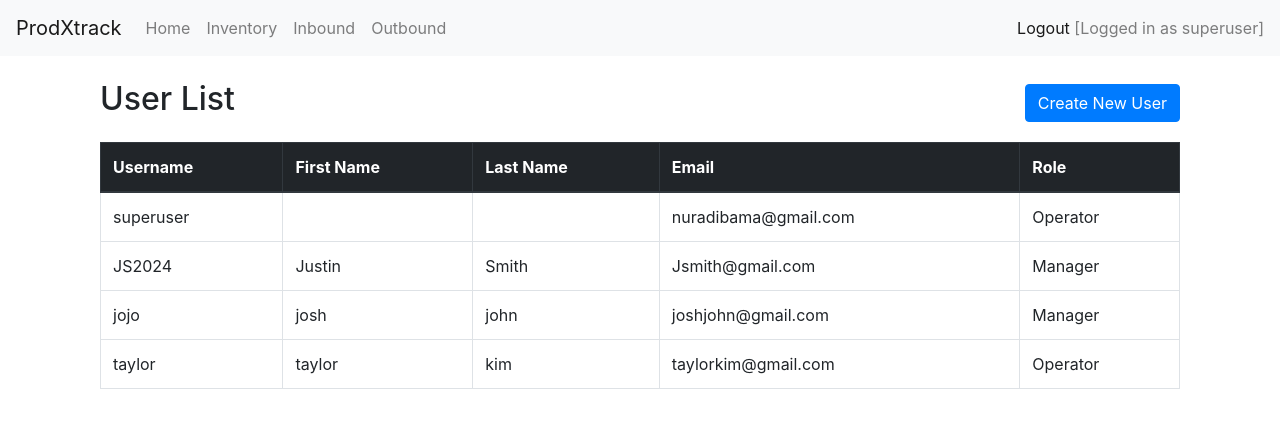
After one commit to dibXpert/inventory_management, a Django app: page /user_list/ in a window 1280 px wide. The commit adds this page. Shown: the top 428 px of the page. Run offline with Django 5.2, Linux system fonts and the light colour scheme; a user stored in the database is signed in; data comes from the database, SQL or seed files in the repository; both versions use the stored data as it was after the commit; some libraries are stand-ins or nearby versions.

Commit message:
login, create user, logout

```diff
--- a/prodxtrack/inventory/templates/inventory/base.html
+++ b/prodxtrack/inventory/templates/inventory/base.html
@@ -4,21 +4,22 @@
 <head>
     <meta charset="UTF-8">
     <meta name="viewport" content="width=device-width, initial-scale=1.0">
-    <title>{% block title %}ProdXtrack{% endblock %}</title>
+    <title>ProdXtrack</title>
     <link rel="stylesheet" href="https://maxcdn.bootstrapcdn.com/bootstrap/4.0.0/css/bootstrap.min.css">
 </head>
 
 <body>
     <!-- Navigation Bar -->
     <nav class="navbar navbar-expand-lg navbar-light bg-light">
-        <a class="navbar-brand" href="#">prodXtrack</a>
+        <a class="navbar-brand" href="{% url 'index' %}">ProdXtrack</a>
         <button class="navbar-toggler" type="button" data-toggle="collapse" data-target="#navbarNav"
             aria-controls="navbarNav" aria-expanded="false" aria-label="Toggle navigation">
             <span class="navbar-toggler-icon"></span>
         </button>
         <div class="collapse navbar-collapse justify-content-center" id="navbarNav">
-            <ul class="navbar-nav ">
-                <li class="nav-item active">
+            <ul class="navbar-nav">
+                {% if user.is_authenticated %}
+                <li class="nav-item">
                     <a class="nav-link" href="{% url 'index' %}">Home</a>
                 </li>
                 <li class="nav-item">
@@ -31,7 +32,22 @@
                     <a class="nav-link" href="{% url 'view_outbound_history' %}">Outbound</a>
                 </li>
 
+                {% if user.userprofile.is_manager %}
+                <li class="nav-item">
+                    <a class="nav-link" href="{% url 'user_list' %}">Users</a>
+                </li>
+                {% endif %}
+                {% endif %}
             </ul>
+            {% if user.is_authenticated %}
+
+
+
+            <span class="navbar-text ml-auto">
+                <a  href="{% url 'custom_logout' %}">Logout</a>
+                [Logged in as {{ user.username }}]
+            </span>
+            {% endif %}
         </div>
     </nav>
 
--- a/prodxtrack/inventory/templates/inventory/inv_list.html
+++ b/prodxtrack/inventory/templates/inventory/inv_list.html
@@ -22,8 +22,9 @@
         <button type="submit" class="btn btn-primary mr-2">Search</button>
         <a href="{% url 'inventory_list' %}" class="btn btn-secondary">Clear Search</a>
     </form>
-
+    {% if user.userprofile.is_manager %}
     <a href="{% url 'add_inventory' %}" class="btn btn-primary mb-3">Add New Item</a>
+    {% endif %}
     <table class="table table-bordered">
         <thead class="thead-dark">
             <tr>
@@ -46,8 +47,10 @@
                 <td>{{ item.quantity }}</td>
                 <td>{{ item.supplier }}</td>
                 <td>
+                    {% if user.userprofile.is_manager %}
                     <a href="{% url 'edit_inventory' item.id %}" class="btn btn-warning">Edit</a>
                     <a href="{% url 'delete_inventory' item.id %}" class="btn btn-danger">Delete</a>
+                    {% endif%}
                 </td>
             </tr>
             {% endfor %}
--- /dev/null
+++ b/prodxtrack/inventory/templates/inventory/users/user_list.html
@@ -0,0 +1,33 @@
+{% extends 'inventory/base.html' %}
+
+{% block content %}
+<div class="container my-4">
+    <div class="d-flex justify-content-between align-items-center mb-3">
+        <h2>User List</h2>
+        <a href="{% url 'create_user' %}" class="btn btn-primary">Create New User</a>
+    </div>
+
+    <table class="table table-bordered">
+        <thead class="thead-dark">
+            <tr>
+                <th>Username</th>
+                <th>First Name</th>
+                <th>Last Name</th>
+                <th>Email</th>
+                <th>Role</th>
+            </tr>
+        </thead>
+        <tbody>
+            {% for user in users %}
+            <tr>
+                <td>{{ user.username }}</td>
+                <td>{{ user.first_name }}</td>
+                <td>{{ user.last_name }}</td>
+                <td>{{ user.email }}</td>
+                <td>{{ user.userprofile.is_manager|yesno:"Manager,Operator" }}</td>
+            </tr>
+            {% endfor %}
+        </tbody>
+    </table>
+</div>
+{% endblock %}
--- a/prodxtrack/inventory/urls.py
+++ b/prodxtrack/inventory/urls.py
@@ -1,9 +1,18 @@
 from django.urls import path
 from . import views
 
+from django.contrib.auth import views as auth_views
+
 urlpatterns = [
    path('', views.index, name='index'),
-    #crud inventory
+
+   #user management
+   path('login/', auth_views.LoginView.as_view(template_name='inventory/users/login.html'), name='login'),
+   path('simple_logout/', views.custom_logout, name='custom_logout'),
+   path('create_user/', views.create_user, name='create_user'),
+   path('user_list/', views.user_list, name='user_list'),
+
+   #crud inventory
    path('inventory/', views.inventory_list, name='inventory_list'),
    path('add/', views.add_inventory, name='add_inventory'),
    path('edit/<int:pk>/', views.edit_inventory, name='edit_inventory'),
--- a/prodxtrack/inventory/views.py
+++ b/prodxtrack/inventory/views.py
@@ -3,8 +3,50 @@ from .models import Inventory,Inbound,Outbound
 from .forms import InventoryForm, InboundForm, OutboundForm
 from django.contrib import messages
 
+from django.contrib.auth.decorators import login_required, user_passes_test
+from .models import UserProfile
+from .forms import CreateUserForm
+from django.contrib.auth.models import User
+
+from django.contrib.auth import logout
+def custom_logout(request):
+    logout(request)
+    return redirect('login')
+
+@login_required
+def create_user(request):
+    if request.method == 'POST':
+        form = CreateUserForm(request.POST)
+        if form.is_valid():
+            user = form.save(commit=False)
+            user.set_password(form.cleaned_data['password'])  # Set password correctly
+            user.save()
+
+            # Create a UserProfile for the new user
+            is_manager = form.cleaned_data['is_manager']
+            UserProfile.objects.create(user=user, is_manager=is_manager)
+            return redirect('user_list')
+    else:
+        form = CreateUserForm()
+
+    context = {
+        'form': form,
+    }
+    return render(request, 'inventory/users/create_user.html', context)
+
+@login_required
+def user_list(request):
+    users = User.objects.all()
+    context = {
+        'users': users,
+    }
+    return render(request, 'inventory/users/user_list.html', context)
+
+def is_manager(user):
+    return user.userprofile.is_manager
 
 # Homepage
+@login_required
 def index(request):
     # Calculate the total number of unique categories
     total_categories = Inventory.objects.values('category').distinct().count()
@@ -33,6 +75,7 @@ def index(request):
     return render(request, 'inventory/index.html', context)
 
 # CRUD inventory
+@login_required
 def inventory_list(request):
     search_field = request.GET.get('search_field')  # Get the field to search by (e.g., 'category', 'sku', etc.)
     query = request.GET.get('q')  # Get the search term
@@ -57,7 +100,8 @@ def inventory_list(request):
     }
     return render(request, 'inventory/inv_list.html', context)
 
-
+@login_required
+@user_passes_test(is_manager)
 def add_inventory(request):
     if request.method == 'POST':
         form = InventoryForm(request.POST)
@@ -72,6 +116,8 @@ def add_inventory(request):
     }
     return render(request, 'inventory/add_inv.html',context)
 
+@login_required
+@user_passes_test(is_manager)
 def edit_inventory(request, pk):
     item = get_object_or_404(Inventory, pk=pk)
     if request.method == 'POST':
@@ -88,6 +134,8 @@ def edit_inventory(request, pk):
     }
     return render(request, 'inventory/edit_inv.html', context)
 
+@login_required
+@user_passes_test(is_manager)
 def delete_inventory(request,pk):
     item = get_object_or_404(Inventory, pk=pk)
     if request.method == 'POST':
@@ -104,6 +152,7 @@ def delete_inventory(request,pk):
 
 
 # INBOUND
+@login_required
 def record_inbound(request):
     if request.method == 'POST':
         form = InboundForm(request.POST)
@@ -123,7 +172,7 @@ def record_inbound(request):
     }
     return render(request, 'inventory/record_inbound.html', context)
 
-
+@login_required
 def view_inbound_history(request):
     search_field = request.GET.get('search_field')
     query = request.GET.get('q')  # Get the search term
@@ -145,6 +194,7 @@ def view_inbound_history(request):
     return render(request, 'inventory/inbound_history.html', context)
 
 # OUTBOUND
+@login_required
 def record_outbound(request):
     if request.method == 'POST':
         form =  OutboundForm(request.POST)
@@ -169,7 +219,7 @@ def record_outbound(request):
     }
     return render(request, 'inventory/record_outbound.html', context)
 
-
+@login_required
 def view_outbound_history(request):
     search_field = request.GET.get('search_field')
     query = request.GET.get('q')
--- a/prodxtrack/prodxtrack/settings.py
+++ b/prodxtrack/prodxtrack/settings.py
@@ -122,3 +122,7 @@ STATIC_URL = 'static/'
 # https://docs.djangoproject.com/en/5.0/ref/settings/#default-auto-field
 
 DEFAULT_AUTO_FIELD = 'django.db.models.BigAutoField'
+
+
+LOGIN_REDIRECT_URL = 'index'  # Redirect to the home page after login
+LOGOUT_REDIRECT_URL = 'login'  # Redirect to the login page after logout
--- a/prodxtrack/prodxtrack/urls.py
+++ b/prodxtrack/prodxtrack/urls.py
@@ -20,4 +20,5 @@ from django.urls import path, include
 urlpatterns = [
     path('admin/', admin.site.urls),
     path('', include('inventory.urls')),
+
 ]
```
Also changed, not shown: prodxtrack/inventory/forms.py (+12 -0 lines), prodxtrack/inventory/templates/inventory/users/create_user.html (added, +10 -0 lines), prodxtrack/inventory/templates/inventory/users/login.html (added, +10 -0 lines), prodxtrack/db.sqlite3.
